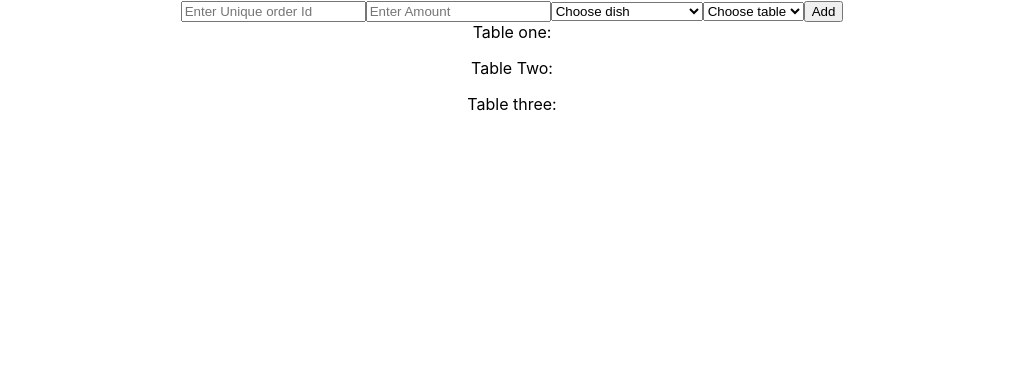
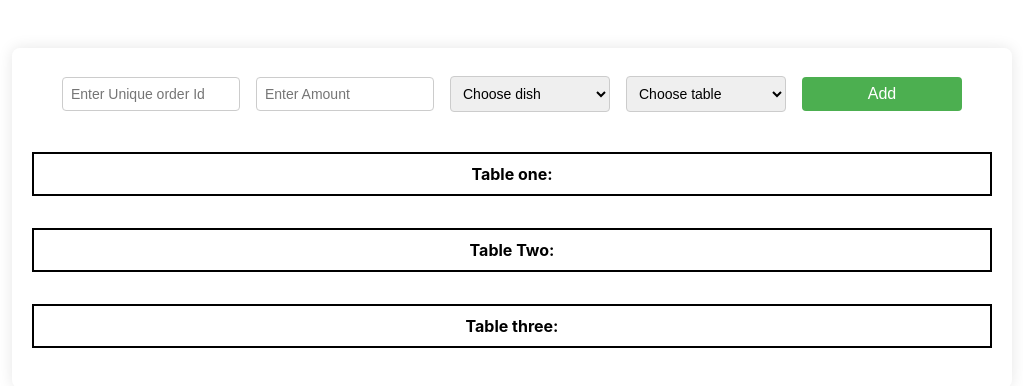
Before and after one commit to AvadhutK01/react-demo-project-orders, a React (Create React App) app: page / in a window 1280 px wide. Shown: the top 386 px of the page, without its empty margins (128-1151 px from the left). Built offline with nearby package versions, Linux system fonts and the light colour scheme.

Commit message:
Css and styling

```diff
--- a/src/components/input component/InputComponent.css
+++ b/src/components/input component/InputComponent.css
@@ -0,0 +1,34 @@
+form {
+    /* display: flex; */
+    margin: auto;
+}
+
+.form-input {
+    display: flex;
+    align-items: center;
+    justify-content: center;
+}
+
+input,
+select,
+button {
+    width: 10rem;
+    padding: 8px;
+    margin: 8px;
+    border: 1px solid #ccc;
+    border-radius: 4px;
+    font-size: 14px;
+    display: inline-block;
+}
+
+button {
+    background-color: #4caf50;
+    color: white;
+    border: none;
+    cursor: pointer;
+    font-size: 16px;
+}
+
+button:hover {
+    background-color: #45a049;
+}
--- a/src/components/input component/InputComponent.jsx
+++ b/src/components/input component/InputComponent.jsx
@@ -1,4 +1,5 @@
 import React, { useState } from 'react'
+import './InputComponent.css'
 
 const InputComponent = (props) => {
     let [Id, setId] = useState('');
@@ -16,7 +17,7 @@ const InputComponent = (props) => {
     }
     return (
         <form onSubmit={handleSubmit}>
-            <div>
+            <div className='form-input'>
                 <input type='text' required placeholder='Enter Unique order Id' value={Id} onChange={(e) => setId(e.target.value)} />
                 <input type='number' required placeholder='Enter Amount' value={Amount} onChange={(e) => setAmount(e.target.value)} />
                 <select value={Dish} required onChange={(e) => setDish(e.target.value)}>
--- a/src/components/list component/ListComponent.css
+++ b/src/components/list component/ListComponent.css
@@ -0,0 +1,38 @@
+ul {
+    list-style-type: none;
+    padding: 0;
+}
+
+li {
+    border: 1px solid #ddd;
+    padding: 10px;
+    margin-bottom: 10px;
+    display: flex;
+    justify-content: space-between;
+    align-items: center;
+}
+
+.button-danger {
+    padding: 8px;
+    background-color: #f44336;
+    color: white;
+    border: none;
+    border-radius: 4px;
+    cursor: pointer;
+}
+
+.button-danger:hover {
+    background-color: #d32f2f;
+}
+
+.div-list {
+    margin-bottom: 20px;
+}
+
+p {
+    /* display: inline-block; */
+    font-weight: bold;
+    border: 2px solid black;
+    padding: 10px;
+    margin-top: 2rem;
+}
--- a/src/components/list component/ListComponent.jsx
+++ b/src/components/list component/ListComponent.jsx
@@ -1,4 +1,5 @@
 import React from 'react';
+import './ListComponent.css';
 
 const ListComponent = (props) => {
     const { Orders } = props;
@@ -11,7 +12,7 @@ const ListComponent = (props) => {
                 {Object.entries(tableOrders).map(([orderId, order]) => (
                     <li key={orderId}>
                         {`Order ID: ${orderId}, Amount: ${order.Amount}, Dish: ${order.Dish}`}
-                        <button onClick={() => props.deleteOrder(orderId, table)}>Delete Order</button>
+                        <button className='button-danger' onClick={() => props.deleteOrder(orderId, table)}>Delete Order</button>
                     </li>
                 ))}
             </ul>
@@ -20,16 +21,16 @@ const ListComponent = (props) => {
 
     return (
         <>
-            <div>
-                Table one:
+            <div className='div-list'>
+                <p>Table one:</p>
                 {renderTableOrders('Table1')}
             </div>
-            <div>
-                Table Two:
+            <div className='div-list'>
+                <p>Table Two:</p>
                 {renderTableOrders('Table2')}
             </div>
-            <div>
-                Table three:
+            <div className='div-list'>
+                <p>Table three:</p>
                 {renderTableOrders('Table3')}
             </div>
         </>
--- a/src/components/main component/MainComponent.css
+++ b/src/components/main component/MainComponent.css
@@ -0,0 +1,9 @@
+/* MainComponent.css */
+
+.div-main {
+    max-width: 60rem;
+    margin: 3rem auto;
+    padding: 20px;
+    box-shadow: 0 0 15px rgba(0, 0, 0, 0.1);
+    border-radius: 8px;
+}
--- a/src/components/main component/MainComponent.jsx
+++ b/src/components/main component/MainComponent.jsx
@@ -1,6 +1,7 @@
 import React, { useState, useEffect } from 'react';
 import InputComponent from '../input component/InputComponent';
 import ListComponent from '../list component/ListComponent';
+import './MainComponent.css'
 
 const MainComponent = () => {
     const [Orders, setOrders] = useState(() => {
@@ -47,7 +48,7 @@ const MainComponent = () => {
     }, []);
 
     return (
-        <div>
+        <div className='div-main'>
             <InputComponent addOrder={addOrder} />
             <ListComponent Orders={Orders} deleteOrder={deleteOrder} />
         </div>
```
